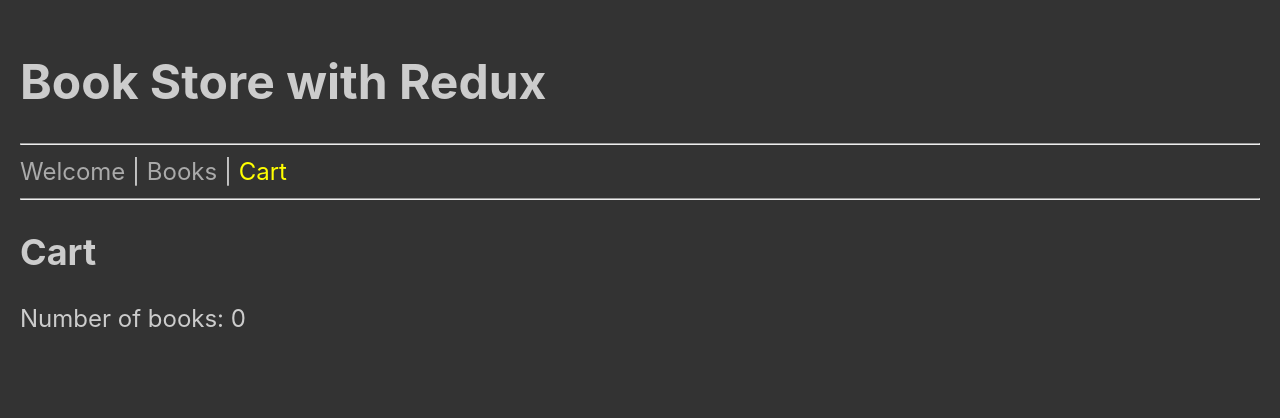
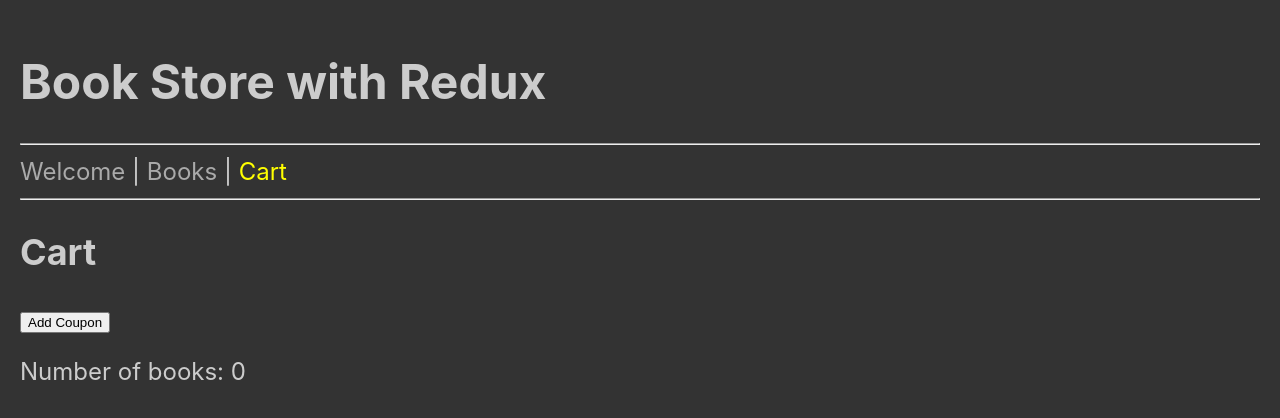
Before and after one commit to edwardtanguay/live-coding-d031-redux-site, a React (Vite) app: page /cart in a window 1280 px wide. Shown: the top 418 px of the page. Built offline with nearby package versions, Linux system fonts and the light colour scheme.

Commit message:
redux works

```diff
--- a/src/features/cart/cartSlice.js
+++ b/src/features/cart/cartSlice.js
@@ -2,7 +2,8 @@
 
 const initialState = {
 	items: [],
-	customerName: ''
+	customerName: '',
+	hasCoupon: false
 };
 
 export const cartSlice = createSlice({
@@ -10,13 +11,18 @@
 	initialState,
 	reducers: {
 		addItem: (state, action) => {
+			action.payload.discountedPrice = action.payload.price * (state.hasCoupon ? .9 : 1);
 			state.items.push(action.payload);
 		},
 		changeCustomerName: (state, action) => {
 			state.customerName = action.payload;
+		},
+		addCoupon: (state) => {
+			state.hasCoupon = true,
+				state.items.forEach(m=>m.discountedPrice = m.price * .9)
 		}
 	}
 });
 
-export const { add, subtract } = cartSlice.actions;
+export const { addCoupon } = cartSlice.actions;
 export default cartSlice.reducer;
--- a/src/pages/PageCart.jsx
+++ b/src/pages/PageCart.jsx
@@ -1,19 +1,36 @@
-import { useSelector } from 'react-redux';
+import { useDispatch, useSelector } from 'react-redux';
+import { addCoupon } from '../features/cart/cartSlice';
 
 export const PageCart = () => {
+	const dispatch = useDispatch();
 	const { items } = useSelector((state) => state.cart);
+
+	const formatPrice = (price) => {
+		return new Intl.NumberFormat('de-DE', {
+			style: 'currency',
+			currency: 'EUR',
+		}).format(price);
+	};
 
 	return (
 		<div className="page_cart">
 			<h2>Cart</h2>
+			<div>
+				<button onClick={() => dispatch(addCoupon())}>
+					Add Coupon
+				</button>
+			</div>
+
 			<p>Number of books: {items.length}</p>
 			<ul>
 				{items.map((item, i) => {
 					return (
-						<li key={i}>{item.title} - {item.price}</li>
-					)
+						<li key={i}>
+							{item.title} - {formatPrice(item.price)} - (discount price: {formatPrice(item.discountedPrice)})
+						</li>
+					);
 				})}
 			</ul>
 		</div>
-	)
-}
+	);
+};
```
